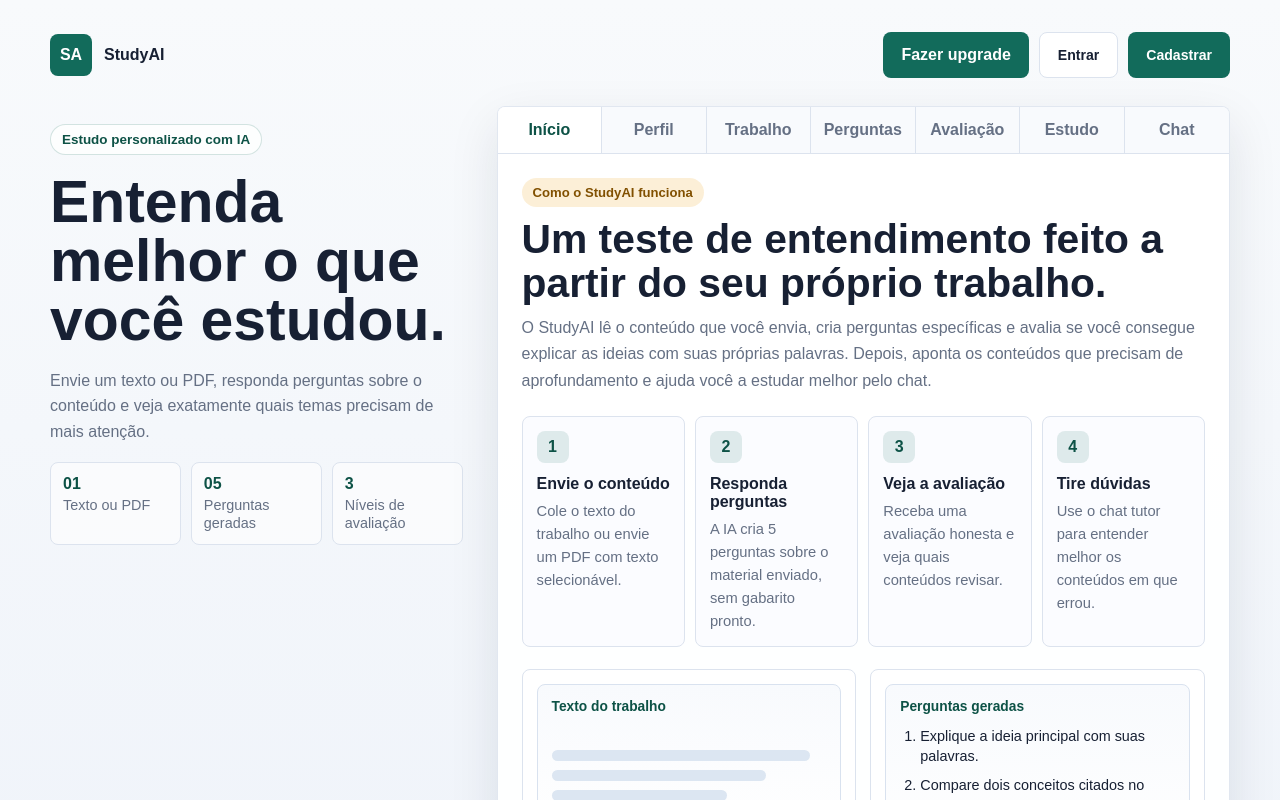
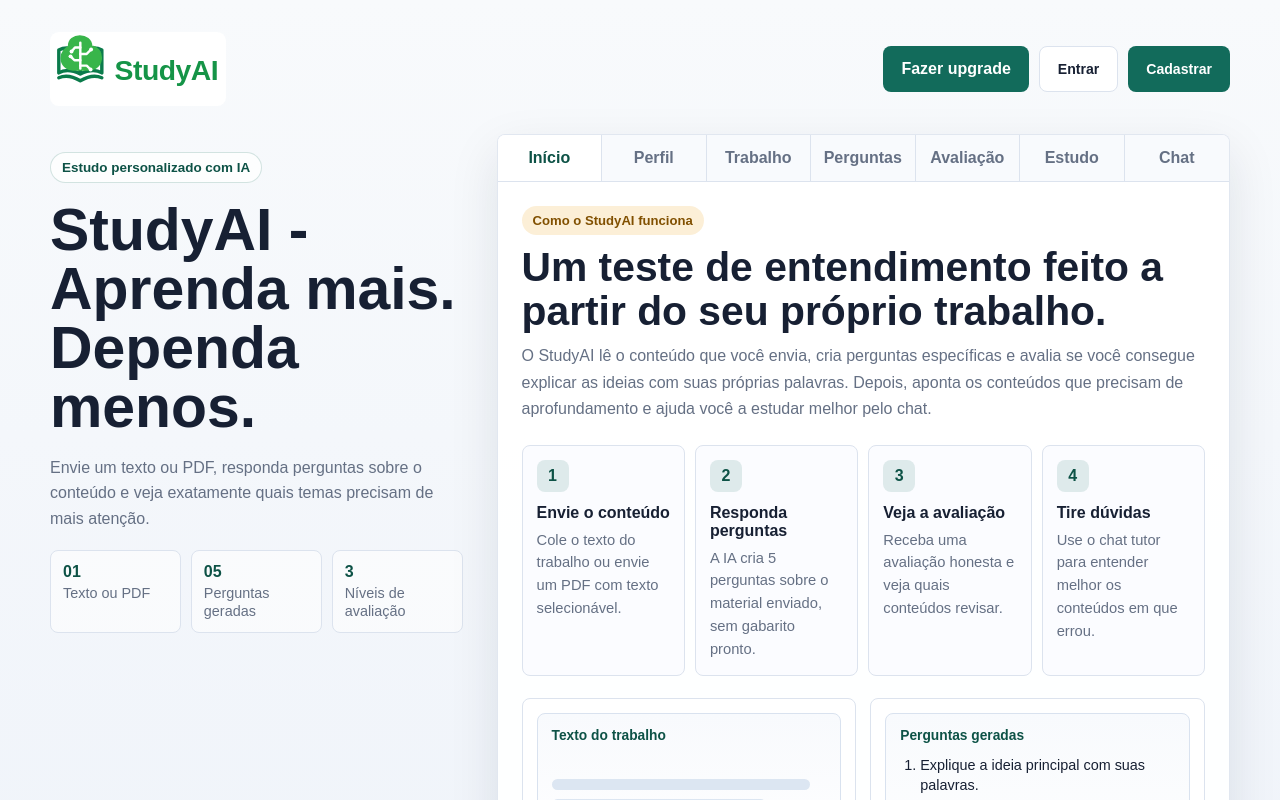
Before and after one commit to lucaleal0100-cmyk/reallearn, a Next.js app: page / in a window 1280 px wide. Shown: the top 800 px of the page. Built offline with nearby package versions, Linux system fonts and the light colour scheme.

Commit message:
Update StudyAI logo and slogan

```diff
--- a/app/globals.css
+++ b/app/globals.css
@@ -75,15 +75,10 @@
   letter-spacing: 0;
 }
 
-.brand-mark {
-  display: grid;
-  width: 42px;
-  height: 42px;
-  place-items: center;
-  border-radius: 8px;
-  background: var(--primary);
-  color: white;
-  font-weight: 900;
+.brand-logo {
+  width: 176px;
+  height: auto;
+  display: block;
 }
 
 .badge {
--- a/app/page.tsx
+++ b/app/page.tsx
@@ -1,5 +1,6 @@
 "use client";
 
+import Image from "next/image";
 import { useEffect, useMemo, useState } from "react";
 import { extractPdfText } from "./lib/extractPdfText";
 
@@ -584,8 +585,14 @@
     <main className="page">
       <header className="topbar">
         <div className="brand">
-          <div className="brand-mark">SA</div>
-          <span>StudyAI</span>
+          <Image
+            className="brand-logo"
+            src="/studyai-logo.svg"
+            alt="StudyAI"
+            width={180}
+            height={76}
+            priority
+          />
         </div>
         <div className="topbar-actions">
           <button className="button upgrade-button" type="button" onClick={() => setIsPlansOpen(true)}>
@@ -618,7 +625,7 @@
       <section className="hero">
         <div className="intro">
           <span className="intro-label">Estudo personalizado com IA</span>
-          <h1>Entenda melhor o que você estudou.</h1>
+          <h1>StudyAI - Aprenda mais. Dependa menos.</h1>
           <p>
             Envie um texto ou PDF, responda perguntas sobre o conteúdo e veja exatamente quais
             temas precisam de mais atenção.
```
Also changed, not shown: public/studyai-logo.svg (added).
